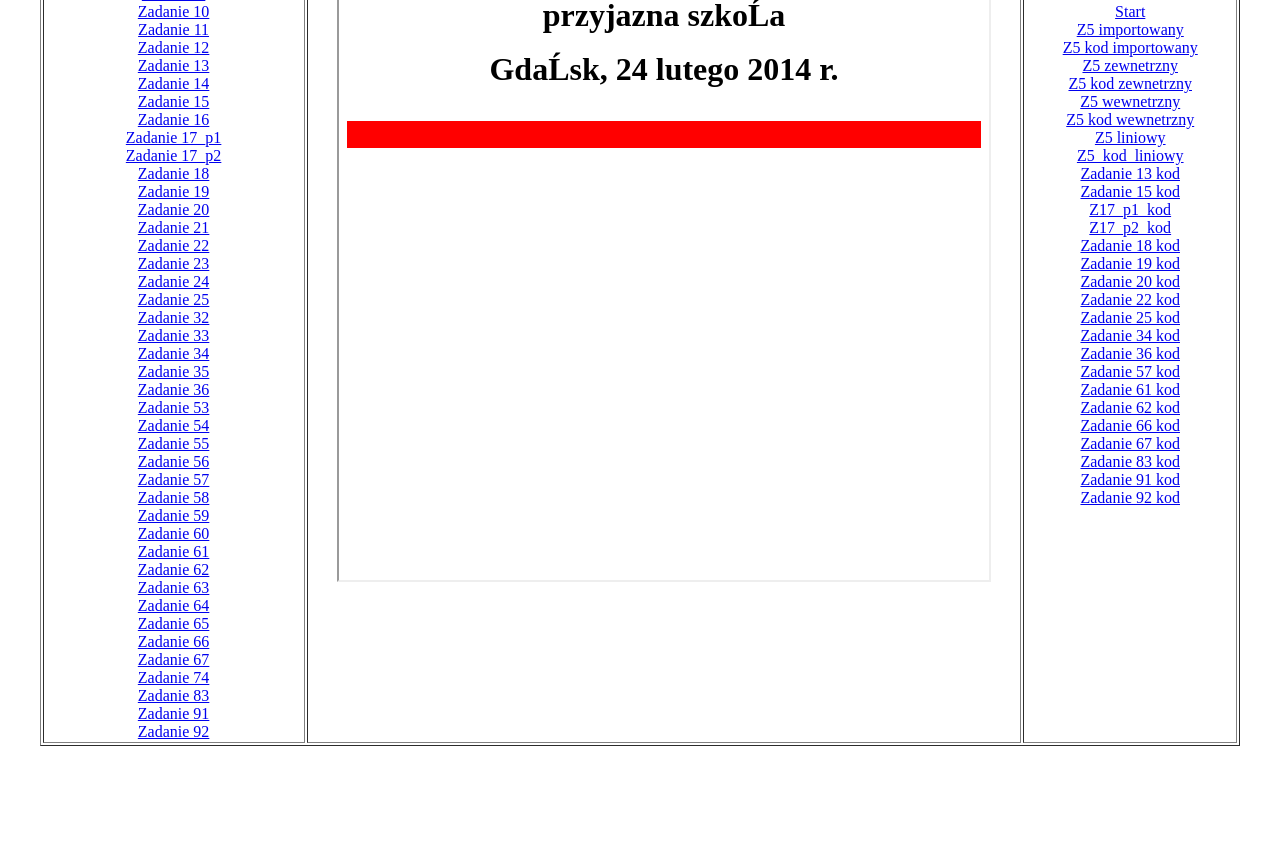
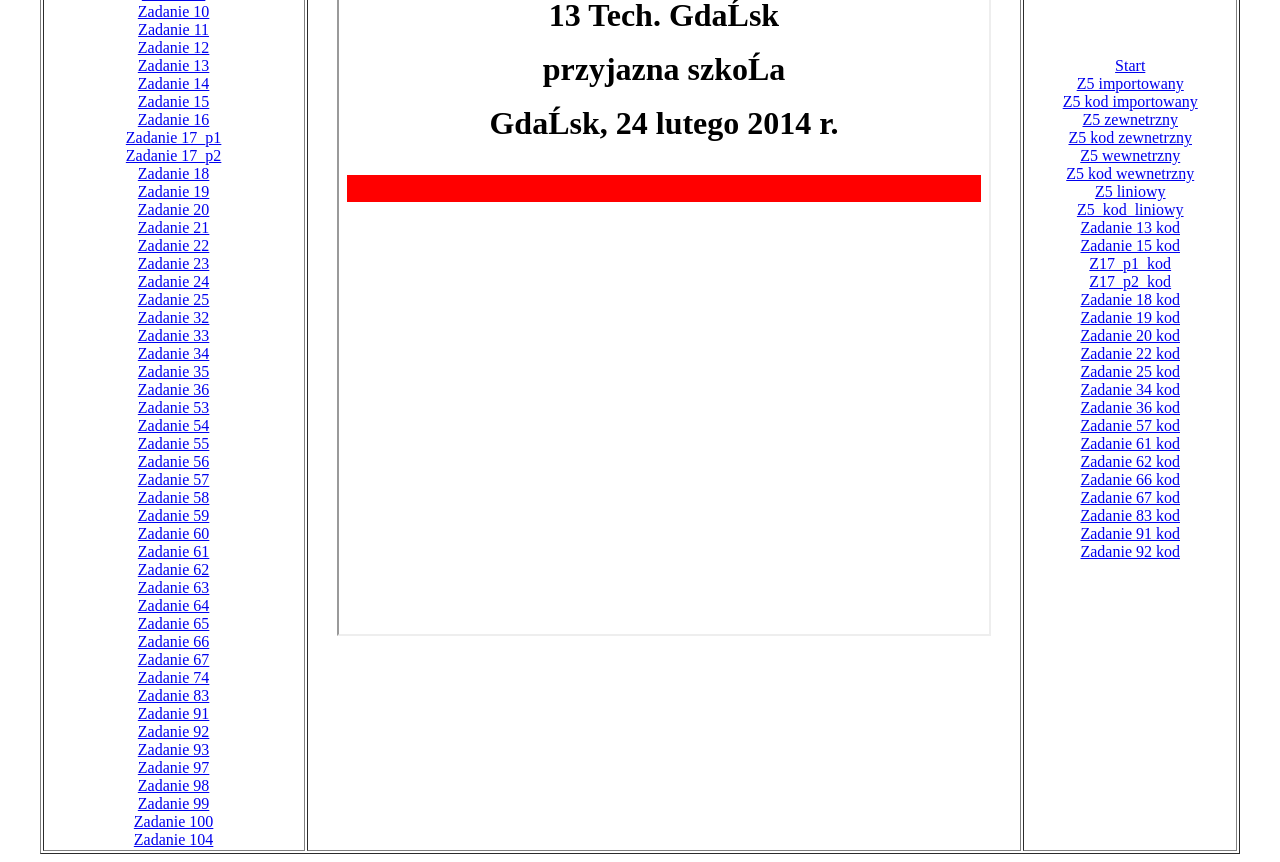
Before and after one commit to MikolajGierszewskii/CSS, a plain HTML site: page index.html in a window 1280 px wide. Shown: the part 244-1106 px from the top of the page. Before the commit the page ends 998 px from the top, so only its background shows below. Drawn offline with Linux system fonts and the light colour scheme.

Commit message:
Update index.html

```diff
--- a/index.html
+++ b/index.html
@@ -1,3 +1,4 @@
+
  <html lang"pl-PL">
 
 <html>
@@ -63,6 +64,12 @@
 <a href="zadanie83_gier.html" target="strony">Zadanie 83</a><br>
 <a target="_blank" href=" zadanie91_gier.html ">Zadanie 91</a><br>
 <a target="_blank" href=" zadanie92_gier.html ">Zadanie 92</a><br>
+<a href=" zadanie93_gier.html ">Zadanie 93</a><br>
+<a target="_blank" href="zadanie97_gier.html" target="strony">Zadanie 97</a><br>
+<a href="zadanie98_gier.html" target="strony">Zadanie 98</a><br>
+<a href="zadanie99_gier.html" target="strony">Zadanie 99</a><br>
+<a href="zadanie100_gier.html" target="strony">Zadanie 100</a><br>
+<a href="zadanie104_gier.html" target="strony">Zadanie 104</a><br>
 
 
 </td>
```
